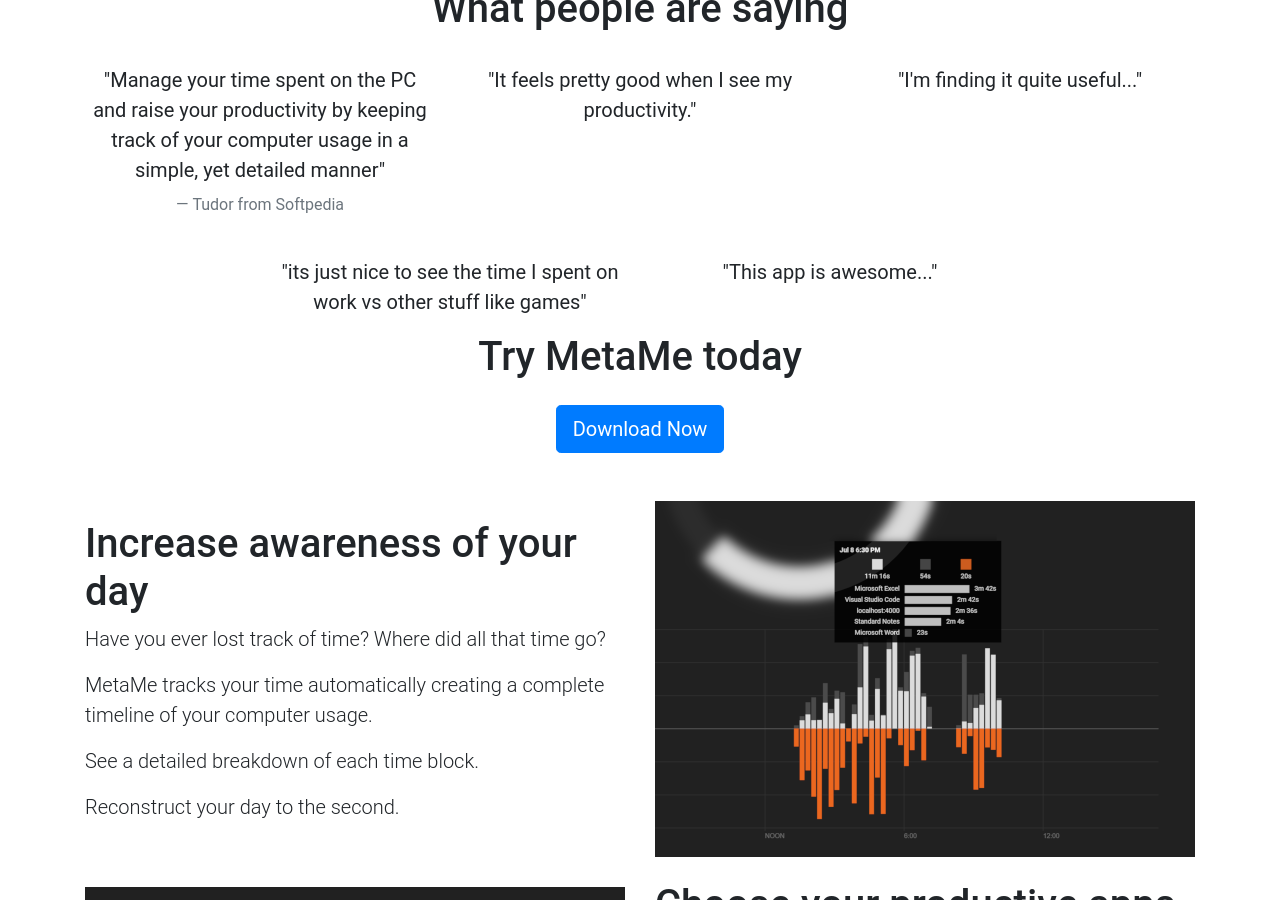
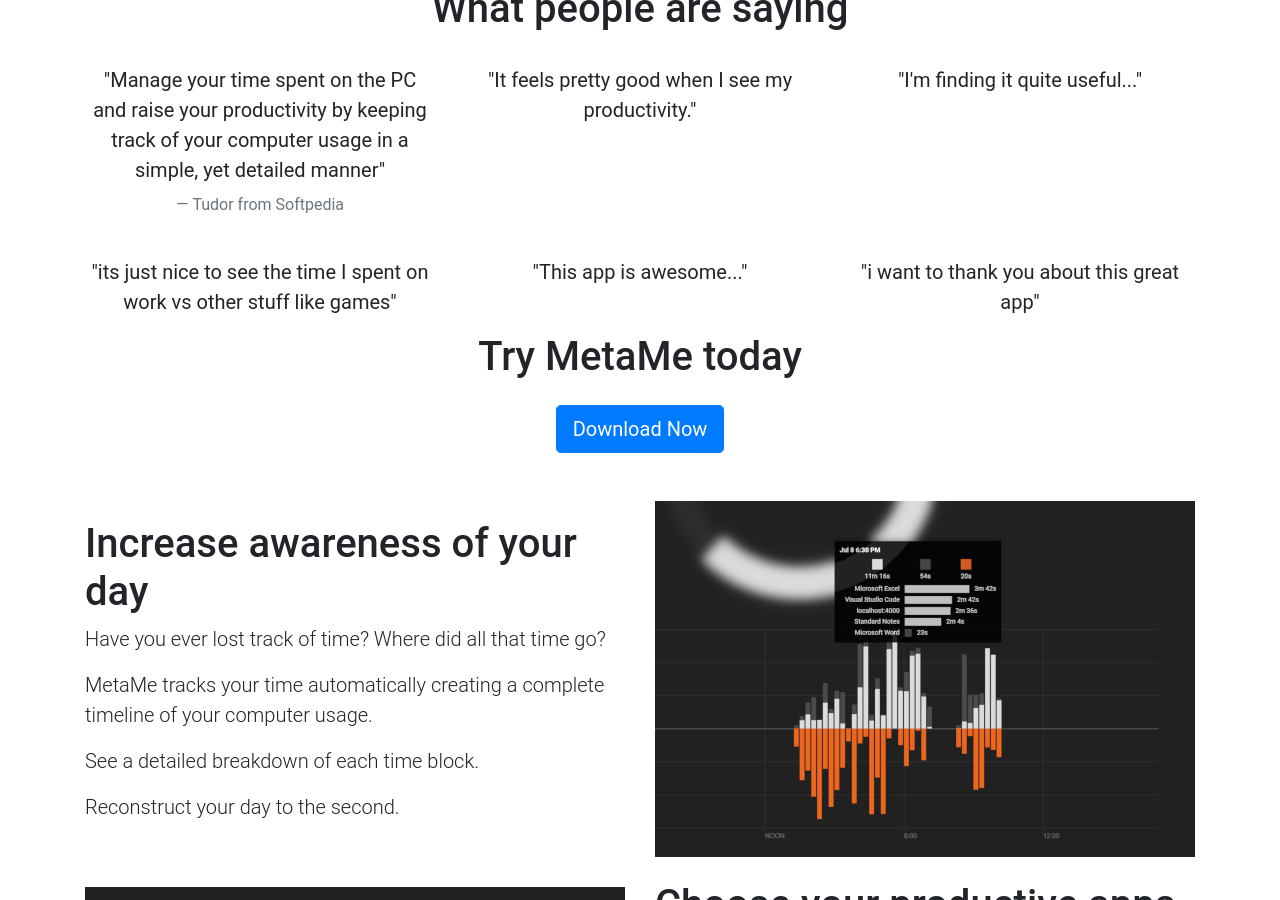
Before and after one commit to meta-me/metame-website, a Jekyll site: the page built from index.html, in a window 1280 px wide and 900 px high, scrolled down 1166 px. Built offline with Jekyll 4.4.1, drawn with Linux system fonts in a browser that asks for light colours; comment, search, counter and statistics services are not loaded.

Commit message:
Added user feedback

```diff
--- a/index.html
+++ b/index.html
@@ -102,6 +102,13 @@
         <blockquote class="blockquote">
           <p class="mb-0">
             "This app is awesome..."
+          </p>
+        </blockquote>
+      </div>
+      <div class="col-xs-12 col-md-6 col-lg-4 text-center mt-4">
+        <blockquote class="blockquote">
+          <p class="mb-0">
+            "i want to thank you about this great app"
           </p>
         </blockquote>
       </div>
```
